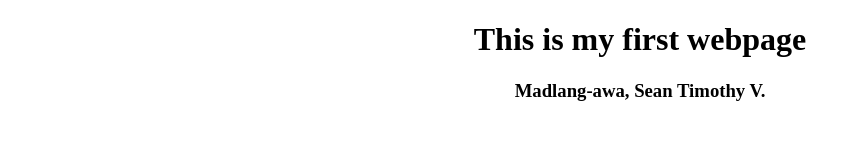
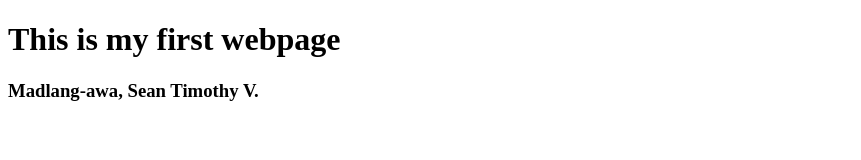
Before and after one commit to dreamyytimmyy/WD-Activity1, a plain HTML site: page index.html in a window 1280 px wide. Shown: the whole page, without its empty margins (0-861 px from the left). Drawn offline with Linux system fonts and the light colour scheme.

Commit message:
Madlang-awa

```diff
--- a/index.html
+++ b/index.html
@@ -6,8 +6,8 @@
     <title>Document</title>
 </head>
 <body>
-    <center><h1>This is my first webpage</h1></center>
-    <center><h3>Madlang-awa, Sean Timothy V.</h3></center>
+    <h1>This is my first webpage</h1>
+    <h3>Madlang-awa, Sean Timothy V.</h3>
 
 </body>
 </html>
```
